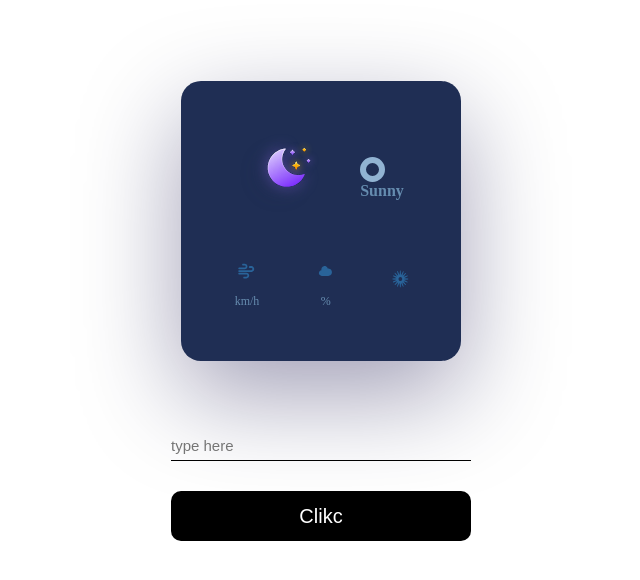
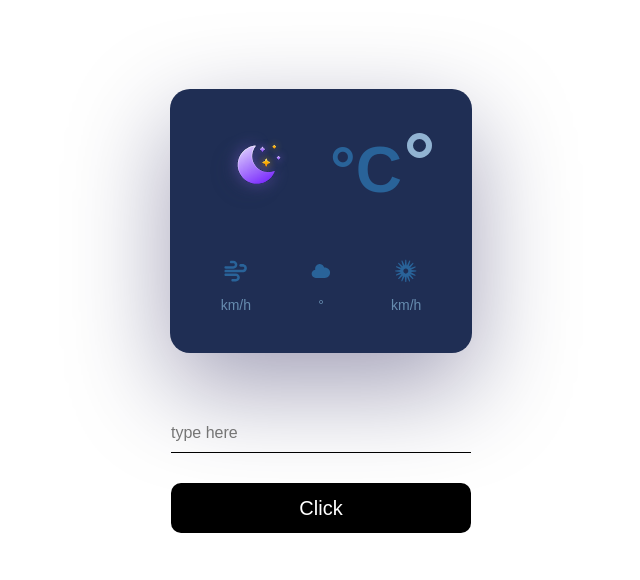
Before and after one commit to Asat1llo/Weather, a React (Vite) app: page / in a window 1280 px wide. Shown: the part 114-694 px from the top of the page, without its empty margins (319-959 px from the left). Built offline with nearby package versions, Linux system fonts and the light colour scheme; no server answers.

Commit message:
add animations

```diff
--- a/src/components/weather/weather.js
+++ b/src/components/weather/weather.js
@@ -1,145 +1,206 @@
 import styled from "styled-components";
 
-
 export const WeatherBox = styled.div`
-width:100%;
-height:100vh;
-display:flex;
-flex-direction:column;
-gap:50px;
-justify-content:center;
-align-items:center;
-`
+  width: 100%;
+  height: 100vh;
+  display: flex;
+  flex-direction: column;
+  gap: 50px;
+  justify-content: center;
+  align-items: center;
+  padding: 20px;
+`;
 
 export const WeatherDiv = styled.div`
- display:flex;
- flex-direction:column;
- justify-content:center;
- align-items:center;
- gap:48px;
- padding-top:51px;
- padding-bottom:52px;
- padding-left:54px;
- padding-right:52px;
+  display: flex;
+  flex-direction: column;
+  justify-content: center;
+  align-items: center;
+  gap: 48px;
+  padding: 40px;
   border-radius: 20px;
-background:${({bg})=>bg};
+  background: ${({ bg }) => bg};
   box-shadow: 0px 34px 101px 0px rgba(9, 0, 63, 0.38);
-`
+  transition: background 0.5s ease-in-out;
+
+  @media (max-width: 768px) {
+    padding: 30px;
+    gap: 30px;
+  }
+`;
 
 export const WeatherGradusBox = styled.div`
- display:flex;
- justidy-content:center;
- align-items:center;
- gap:38px;
-`
+  display: flex;
+  justify-content: center;
+  align-items: center;
+  gap: 38px;
+
+  @media (max-width: 480px) {
+    flex-direction: column;
+    gap: 20px;
+  }
+`;
+
 export const WeatherImg = styled.img`
- width:82px;
- height:82px;
- transform: translateY(${({transform})=>transform?"0" :"-70%"});
- transition:0.5s linear;
-`
+  width: 82px;
+  height: 82px;
+  transform: translateY(${({ transform }) => (transform ? "0" : "-70%")});
+  transition: transform 0.5s ease-in-out, opacity 0.5s ease-in-out;
+  opacity: ${({ transform }) => (transform ? "1" : "0.5")};
+
+  @media (max-width: 480px) {
+    width: 60px;
+    height: 60px;
+  }
+`;
+
 export const WeatherGradusDesc = styled.div`
-display:flex;
-flex-direction:column;
-justify-content:center;
-align-items:start;
-`
+  display: flex;
+  flex-direction: column;
+  justify-content: center;
+  align-items: start;
+`;
 
 export const WeatherGradusNumber = styled.span`
-display:flex;
-gap:5px;
-font-family: Plus Jakarta Sans;
+  display: flex;
+  gap: 5px;
+  font-family: "Plus Jakarta Sans", sans-serif;
   font-size: 64px;
-font-style: normal;
-color:${({hours})=>hours? "#8497C9" :"#296399"};
+  color: ${({ hours }) => (hours ? "#8497C9" : "#296399")};
   font-weight: 700;
-line-height: normal;
   text-transform: capitalize;
-`
+
+  @media (max-width: 480px) {
+    font-size: 48px;
+  }
+`;
+
 export const WeatherGradusText = styled.span`
   color: #658CAF;
-font-family: Plus Jakarta Sans;
+  font-family: "Plus Jakarta Sans", sans-serif;
   font-size: 16px;
-font-style: normal;
   font-weight: 600;
-line-height: normal;
   text-transform: capitalize;
-`
 
+  @media (max-width: 480px) {
+    font-size: 14px;
+  }
+`;
 
 export const WeatherDescBox = styled.div`
- display:flex;
- justify-contetn:center;
- align-items:center;
- gap:58px;
-`
+  display: flex;
+  justify-content: center;
+  align-items: center;
+  gap: 58px;
+
+  @media (max-width: 768px) {
+    gap: 30px;
+  }
+
+  @media (max-width: 480px) {
+    flex-direction: column;
+    gap: 20px;
+  }
+`;
+
 export const WeatherDescBoxItems = styled.div`
- display:flex;
- flex-direction:column;
- justify-content:center;
- align-items:center;
- gap:14px;
-`
+  display: flex;
+  flex-direction: column;
+  justify-content: center;
+  align-items: center;
+  gap: 14px;
+`;
 
 export const WeatherDescBoxItemsImg = styled.img`
- width:17px;
- height:18px;
-`
+  width: 24px;
+  height: 24px;
+  transition: transform 0.3s ease-in-out;
+
+  &:hover {
+    transform: scale(1.1);
+  }
+`;
 
 export const WeatherDescBoxItemsText = styled.span`
   color: #668CAF;
-font-family: DM Sans;
+  font-family: "DM Sans", sans-serif;
+  font-size: 14px;
+  font-weight: 500;
+
+  @media (max-width: 480px) {
     font-size: 12px;
-font-style: normal;
-font-weight: 500;
-line-height: normal;
-`
-
-
+  }
+`;
 
 export const WeatherRoll = styled.span`
- display:inline-block;
- margin-top:10px;
- width:25px;
- height:25px;
- border-radius:50%;
- border:6px solid #91B3D2 ;
- background-color:transparent;
-`
-
+  display: inline-block;
+  width: 25px;
+  height: 25px;
+  border-radius: 50%;
+  border: 6px solid #91B3D2;
+  background-color: transparent;
+`;
 
 export const WeatherForm = styled.form`
- display:flex;
- flex-direction:column;
- justify-contetn:center;
- align-items:center;
- gap:30px;
-`
+  display: flex;
+  flex-direction: column;
+  justify-content: center;
+  align-items: center;
+  gap: 30px;
 
+  @media (max-width: 480px) {
+    gap: 20px;
+  }
+`;
 
 export const WeatherFormInput = styled.input`
- width:300px;
- height:50px;
- border:none;
- border-bottom:1px solid black;
- background-color:transparent;
- font-size:15px;
- padding-top:20px;
+  width: 300px;
+  height: 50px;
+  border: none;
+  border-bottom: 1px solid black;
+  background-color: transparent;
+  font-size: 16px;
+  padding-top: 10px;
+  transition: border-color 0.3s ease-in-out;
 
- &:focus{
-    outline:none;
+  &:focus {
+    outline: none;
+    border-color: #296399;
   }
-`
+
+  @media (max-width: 480px) {
+    width: 250px;
+  }
+`;
 
 export const WeatherFormSubmit = styled.button`
- width:300px;
- height:50px;
- border:none;
- background-color:black;
- color:white;
- font-size:20px;
- border-radius:10px;
-`
+  width: 300px;
+  height: 50px;
+  border: none;
+  background-color: black;
+  color: white;
+  font-size: 20px;
+  border-radius: 10px;
+  cursor: pointer;
+  transition: background-color 0.3s ease-in-out, transform 0.2s ease-in-out;
 
+  &:hover {
+    background-color: #296399;
+    transform: scale(1.05);
+  }
 
-export const WeatherTitle = styled.h1``
+  @media (max-width: 480px) {
+    width: 250px;
+    font-size: 18px;
+  }
+`;
+
+export const WeatherTitle = styled.h1`
+  font-size: 32px;
+  font-weight: bold;
+  color: #296399;
+
+  @media (max-width: 480px) {
+    font-size: 24px;
+  }
+`;
--- a/src/components/weather/weather.jsx
+++ b/src/components/weather/weather.jsx
@@ -25,22 +25,18 @@ const Weather = () => {
             .then((res) => {
                 elRemove.current.value = ""
             })
-    }, [give,transform])
-
-
-    const date = new Date().getHours()
-    // const date =  6
+    }, [give, transform])
 
     useEffect(() => {
-        if (date >= 19) {
+        const date = new Date().getHours()
+        if (date >= 19 || date < 6) {
             setBg("#1F2E54")
             setImg(moon)
             setTransform(true)
-        }
-        else if(date >= 6){
-            setTransform(true)
+        } else {
             setBg("#C9E5FF")
-            console.log("19");
+            setImg(weather4)
+            setTransform(false)
         }
     }, [])
 
@@ -52,8 +48,8 @@ const Weather = () => {
                     <WeatherGradusBox>
                         <WeatherImg src={img} transform={transform} />
                         <WeatherGradusDesc>
-                            <WeatherGradusNumber>{data?.main?.humidity}<WeatherRoll /></WeatherGradusNumber>
-                            <WeatherGradusText>sunny</WeatherGradusText>
+                            <WeatherGradusNumber>{data?.main?.temp}°C<WeatherRoll /></WeatherGradusNumber>
+                            <WeatherGradusText>{data?.weather?.[0]?.description}</WeatherGradusText>
                         </WeatherGradusDesc>
                     </WeatherGradusBox>
                     <WeatherDescBox>
@@ -63,11 +59,11 @@ const Weather = () => {
                         </WeatherDescBoxItems>
                         <WeatherDescBoxItems>
                             <WeatherDescBoxItemsImg src={weather2} />
-                            <WeatherDescBoxItemsText>{data?.wind?.deg}%</WeatherDescBoxItemsText>
+                            <WeatherDescBoxItemsText>{data?.wind?.deg}°</WeatherDescBoxItemsText>
                         </WeatherDescBoxItems>
                         <WeatherDescBoxItems>
                             <WeatherDescBoxItemsImg src={weather3} />
-                            <WeatherDescBoxItemsText>{data?.wind?.gust}</WeatherDescBoxItemsText>
+                            <WeatherDescBoxItemsText>{data?.wind?.gust}km/h</WeatherDescBoxItemsText>
                         </WeatherDescBoxItems>
                     </WeatherDescBox>
                 </WeatherDiv>
@@ -77,7 +73,7 @@ const Weather = () => {
                     <WeatherFormSubmit onClick={(evt) => {
                         evt.preventDefault()
                         setGive(value)
-                    }}>Clikc</WeatherFormSubmit>
+                    }}>Click</WeatherFormSubmit>
                 </WeatherForm>
             </WeatherBox>
         </section>
```
Lines whose indentation alone changed are shown as unchanged.
